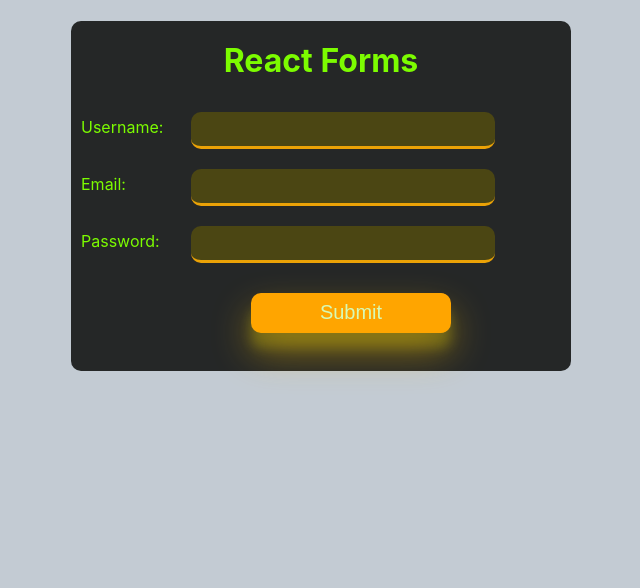
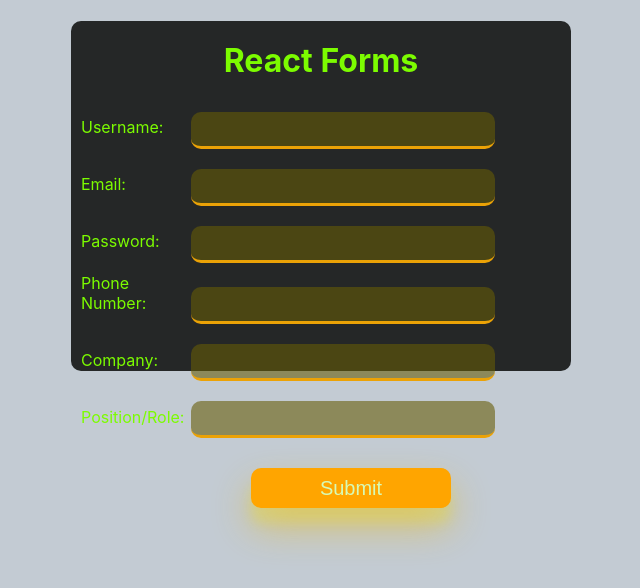
Before and after one commit to shawlycode/react-form-practice, a React (Create React App) app: page / in a window 1280 px wide. Shown: the top 588 px of the page, without its empty margins (319-959 px from the left). Built offline with nearby package versions, Linux system fonts and the light colour scheme.

Commit message:
added content to component

```diff
--- a/src/App.jsx
+++ b/src/App.jsx
@@ -7,7 +7,10 @@ class App extends Component {
     this.state={
       username:"",
       email:"",
-      password:""
+      password:"",
+      phone:"",
+      address:"",
+      position:""
     }
 
 this.handleChange= this.handleChange.bind(this)
@@ -20,7 +23,7 @@ handleChange(e){
 handleSubmit=(e)=>{
   e.preventDefault();
   console.log(this.state)
-  this.setState({username:"",email:"",password:""})
+  this.setState({username:"",email:"",password:"", phone:"", company:"",position:""})
 }
 
   render() {
@@ -37,7 +40,14 @@ handleSubmit=(e)=>{
         <br />
         <label htmlFor="">Password:</label>
         <input type="password" name="password" onChange={this.handleChange} value={this.state.password}/>
+        <label htmlFor="">Phone Number:</label>
+        <input type="Phonenumber" name="phone" onChange={this.handleChange} value={this.state.phone}/>
+        <label htmlFor="">Company:</label>
+        <input type="text" name="address" onChange={this.handleChange} value={this.state.address}/>
+        <label htmlFor="">Position/Role:</label>
+        <input type="text" name="position" onChange={this.handleChange} value={this.state.position}/>
         <br />
+
         <button type="submit" onSubmit={this.handleSubmit}>Submit</button>
       </form>
       </div>
```
